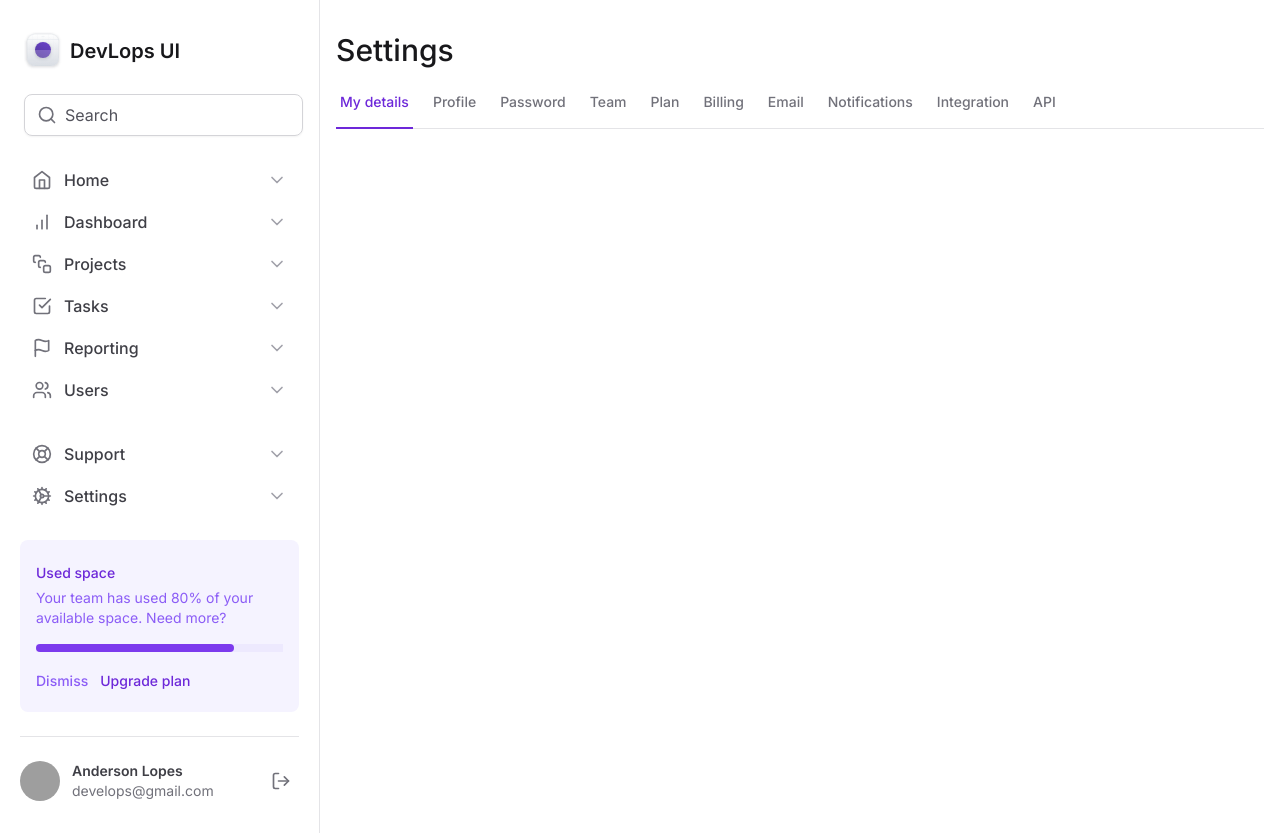
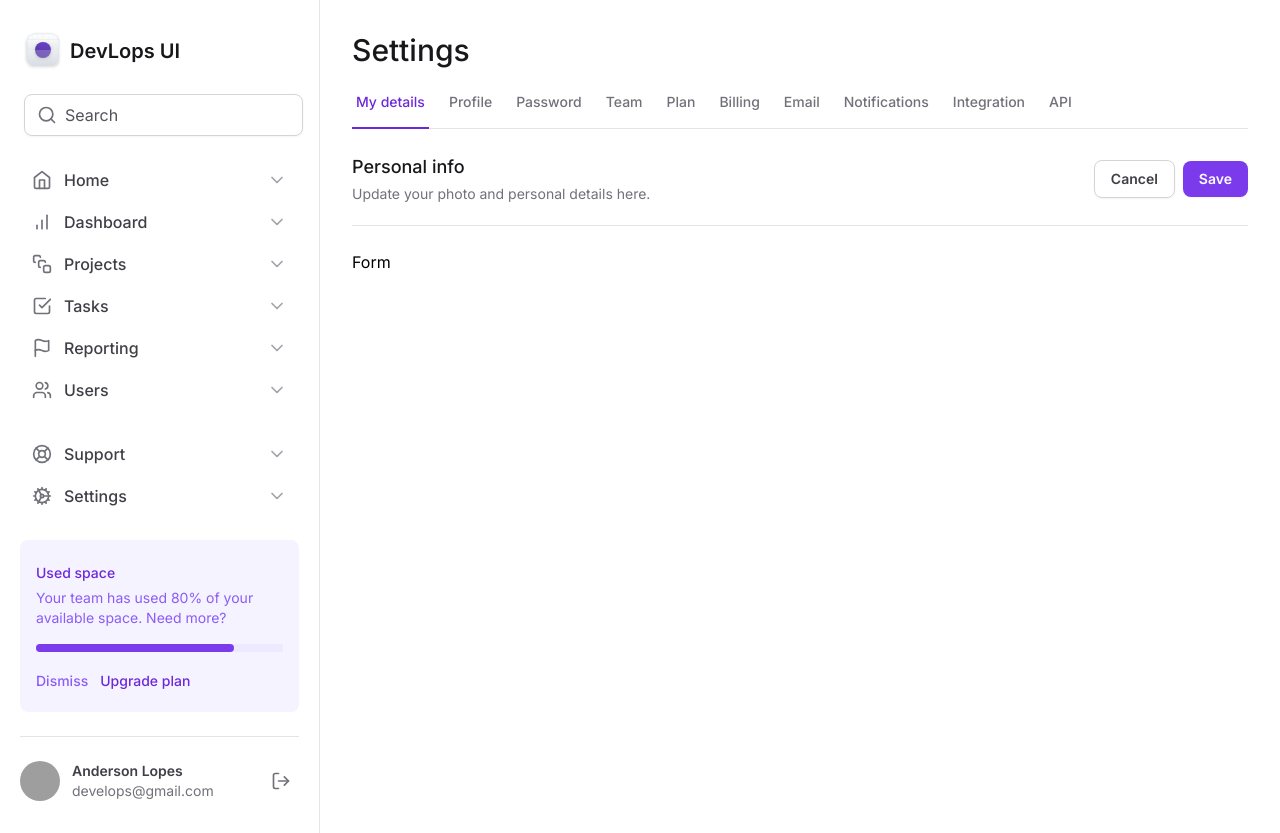
Before and after one commit to LopesA95/tailwind-next, a Next.js app: page / in a window 1280 px wide. Built offline with nearby package versions, Linux system fonts and the light colour scheme; grey boxes are pictures that could not be loaded.

Commit message:
✨  Update layout and add settings page

```diff
--- a/src/app/layout.tsx
+++ b/src/app/layout.tsx
@@ -20,7 +20,7 @@
       <body className={inter.className}>
         <div className="grid min-h-screen grid-cols-app">
           <Sidebar />
-          <main className="px-4 pb-12 pt-8">{children}</main>
+          <main className="px-8 pb-12 pt-8">{children}</main>
         </div>
       </body>
     </html>
--- a/src/app/page.tsx
+++ b/src/app/page.tsx
@@ -6,6 +6,37 @@
       <h1 className="text-3xl font-medium text-zinc-900">Settings</h1>
 
       <SettingsTabs />
+
+      <div className="mt-6 flex flex-col">
+        <div className="flex items-center justify-between border-b border-zinc-200 pb-5">
+          <div className="space-y-1">
+            <h2 className="text-lg font-medium text-zinc-900">Personal info</h2>
+            <span className="text-sm text-zinc-500">
+              Update your photo and personal details here.
+            </span>
+          </div>
+          <div className="flex items-center gap-2">
+            <button
+              type="button"
+              className="rounded-lg border border-zinc-300 px-4 py-2 text-sm font-semibold text-zinc-700 shadow-sm hover:bg-zinc-50"
+            >
+              Cancel
+            </button>
+            <button
+              type="submit"
+              className="rounded-lg bg-violet-600 px-4 py-2 text-sm font-semibold text-white shadow-sm hover:bg-violet-700"
+              form="setings"
+            >
+              Save
+            </button>
+          </div>
+        </div>
+
+        <form id="settings" className="mt-6 flex w-full flex-col">
+          {' '}
+          Form
+        </form>
+      </div>
     </>
   )
 }
```
